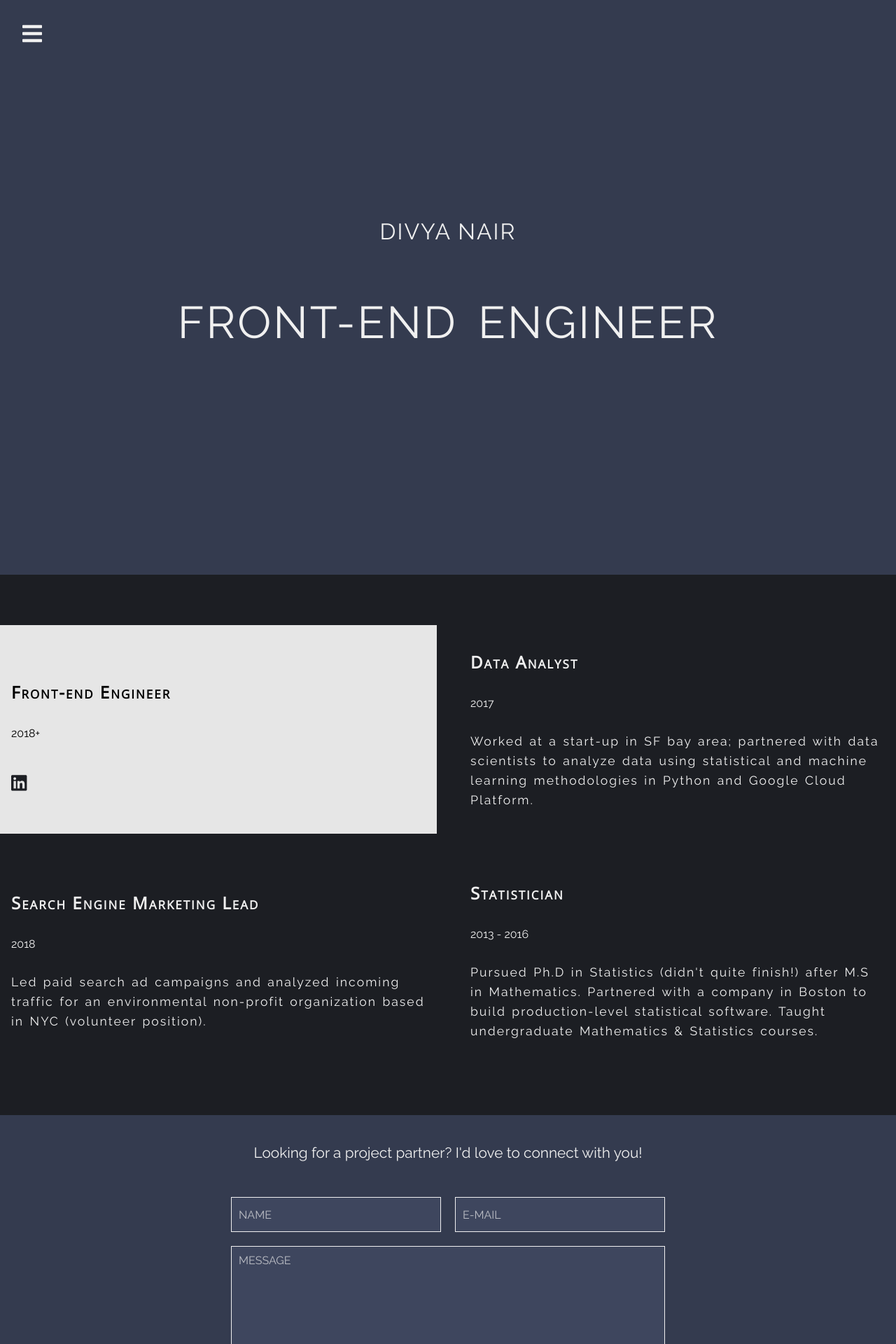
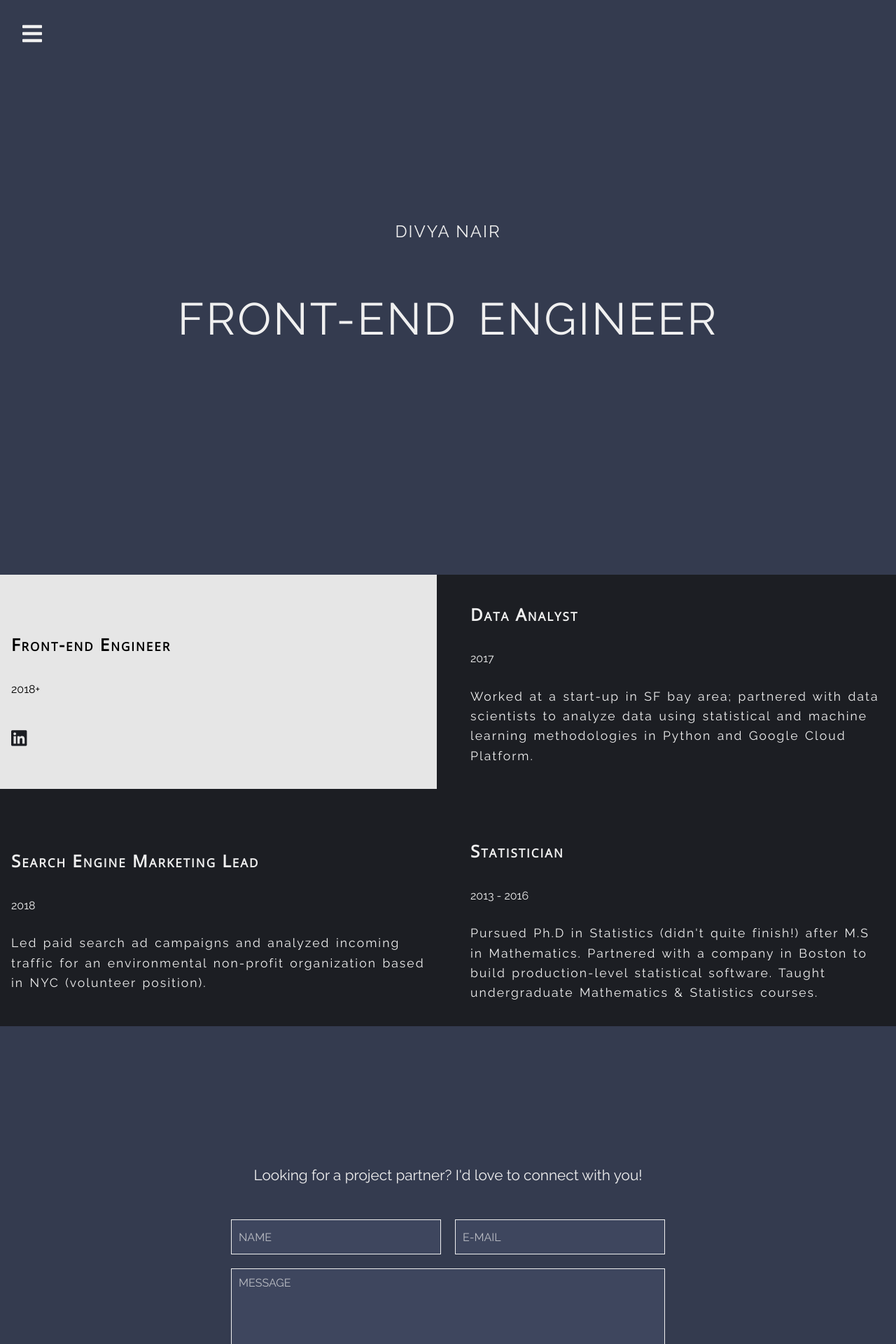
Before and after one commit to dsnair/personal-website, a React (Create React App) app: page / in a window 1280 px wide. Shown: the top 1920 px of the page at 70% size. Built offline with nearby package versions, Linux system fonts and the light colour scheme.

Commit message:
included smooth scrolling in navbar

```diff
--- a/src/App.js
+++ b/src/App.js
@@ -1,8 +1,6 @@
 import React, { Component } from "react";
-// import { BrowserRouter, Route, Switch } from "react-router-dom";
 
 import "./index.css";
-// import Nav from "./components/Nav";
 import Home from "./components/Home";
 import Background from "./components/Background";
 import Contact from "./components/Contact";
@@ -11,19 +9,12 @@ import Footer from "./components/Footer";
 class App extends Component {
   render() {
     return (
-      // <BrowserRouter>
-        <div>
-          <Home />
-          {/* <Switch>
-            <Route exact path="/" component={Home} />
-            <Route exact path="/background" component={Background} />
-            <Route exact path="/contact" component={Contact} />
-          </Switch> */}
-          <Background />
-          <Contact />
-          <Footer />
-        </div>
-      // </BrowserRouter>
+      <React.Fragment>
+        <Home />
+        <Background />
+        <Contact />
+        <Footer />
+      </React.Fragment>
     );
   }
 }
--- a/src/components/Background.css
+++ b/src/components/Background.css
@@ -1,41 +1,40 @@
-.bg {
+#bg {
   display: grid;
   grid-template-columns: repeat(2, 1fr);
   grid-template-rows: repeat(2, 1fr);
   grid-auto-flow: column;
   grid-gap: 2rem;
-  padding: 72px 0;
+  /* padding: 8vh 0; */
   background-color: rgb(28, 30, 35);
   color: rgb(240, 240, 240);
-  height: 85%;
 }
 
-.bg article:first-child {
+#bg article:first-child {
   background-color: rgb(230, 230, 230);
   color: #000;
 }
 
-.bg article {
+#bg article {
   display: flex;
   flex-direction: column;
   justify-content: center;
   padding: 1rem;
 }
 
-.bg h1 {
+#bg h1 {
   font-family: "Open Sans", sans-serif;
   font-variant: small-caps;
   font-size: 1.5em;
   letter-spacing: 2px;
 }
 
-.bg h2 {
+#bg h2 {
   font-family: "Raleway", serif;
   font-size: 1rem;
   font-weight: 100;
 }
 
-.bg p {
+#bg p {
   font-family: "Raleway", serif;
   font-size: 1.1em;
   font-weight: 100;
@@ -44,7 +43,7 @@
   line-height: 1.6;
 }
 
-.bg i {
+#bg i {
   color: rgb(28, 30, 35);
   font-size: 2vmax;
 }
--- a/src/components/Background.js
+++ b/src/components/Background.js
@@ -4,7 +4,7 @@ import "./Background.css";
 class Background extends Component {
   render() {
     return (
-      <main className="bg">
+      <section id="bg">
         <article>
           <h1>Front-end Engineer</h1>
           <h2>2018+</h2>
@@ -41,7 +41,7 @@ class Background extends Component {
             Mathematics & Statistics courses.
           </p>
         </article>
-      </main>
+      </section>
     );
   }
 }
--- a/src/components/Contact.css
+++ b/src/components/Contact.css
@@ -1,21 +1,21 @@
-.contact {
+#contact {
   display: flex;
   flex-direction: column;
   justify-content: center;
   align-items: center;
-  height: 92%;
   background-color: rgb(52, 59, 79);
   color: rgb(240, 240, 240);
+  height: 92vh;
 }
 
-.contact form {
+#contact form {
   display: grid;
   grid-template-columns: repeat(2, 1fr);
   grid-template-rows: 1.75fr 5fr 1fr;
   width: 50%;
 }
 
-.contact input {
+#contact input {
   outline: none;
   border: 1px solid rgb(240, 240, 240);
   padding: 10px;
@@ -26,7 +26,7 @@
   color: rgb(240, 240, 240);
 }
 
-.contact textarea {
+#contact textarea {
   grid-column: 1 / span 3;
   resize: none;
   outline: none;
@@ -39,14 +39,14 @@
   color: rgb(240, 240, 240);
 }
 
-.contact ::placeholder {
+#contact ::placeholder {
   color: rgb(240, 240, 240);
   font-family: "Raleway", serif;
   text-transform: uppercase;
   opacity: 0.7;
 }
 
-.contact button {
+#contact button {
   grid-column: 1 / span 3;
   justify-self: center;
   height: 5vh;
@@ -59,14 +59,14 @@
   color: rgb(28, 30, 35);
 }
 
-.contact button:hover {
+#contact button:hover {
   background-color: #3e465e;
   color: rgb(240, 240, 240);
   border: 1px solid rgb(240, 240, 240);
   cursor: pointer;
 }
 
-.contact p {
+#contact p {
   font-family: "Raleway", sans-serif;
   font-size: 1.3em;
   text-align: center;
--- a/src/components/Contact.js
+++ b/src/components/Contact.js
@@ -4,7 +4,7 @@ import "./Contact.css";
 class Contact extends Component {
   render() {
     return (
-      <main className="contact">
+      <section id="contact">
         <p>Looking for a project partner? I'd love to connect with you!</p>
         <form>
           <input type="text" name="name" placeholder="Name" required />
@@ -12,7 +12,7 @@ class Contact extends Component {
           <textarea type="text" name="msg" placeholder="Message" required />
           <button type="submit">Send</button>
         </form>
-      </main>
+      </section>
     );
   }
 }
--- a/src/components/Home.css
+++ b/src/components/Home.css
@@ -1,11 +1,11 @@
-.home {
+#home {
   display: flex;
   flex-direction: column;
   height: 100%;
   background-color: rgb(52, 59, 79);
 }
 
-.home header {
+#home header {
   display: flex;
   flex-direction: column;
   height: 100vh;
@@ -17,7 +17,7 @@
   margin-top: -75px;
 }
 
-.home h1 {
+#home h1 {
   font-weight: 500;
   letter-spacing: 2px;
   position: relative;
@@ -36,19 +36,19 @@
   }
 }
 
-.home h2 {
+#home h2 {
   font-size: 4em;
   font-weight: 400;
   letter-spacing: 3px;
   word-spacing: 10px;
 }
 
-.home i {
+#home i {
   color: rgb(240, 240, 240);
   font-size: 2em;
   padding: 1em;
 }
 
-.home i:hover {
+#home i:hover {
   cursor: pointer;
 }
--- a/src/components/Home.js
+++ b/src/components/Home.js
@@ -1,33 +1,33 @@
 import React, { Component } from "react";
 import Nav from "./Nav";
+import "./Nav.css";
 import "./Home.css";
 
 class Home extends Component {
-  constructor(props) {
-    super(props);
-    this.state = { menu: false };
-    this.closeMenu = this.closeMenu.bind(this);
-  }
+  state = {
+    navVisible: false
+  };
 
-  closeMenu() {
-    this.setState({ menu: false });
-  }
-
-  openMenu() {
-    this.setState({ menu: true });
+  navStatus() {
+    this.setState({
+      navVisible: !this.state.navVisible
+    });
   }
 
   render() {
     return (
       <React.Fragment>
-        <Nav menu={this.state.menu} closeMenu={this.closeMenu} />
-        <main className="home">
-          <i className="fas fa-bars" onClick={() => this.openMenu()} />
+        <Nav
+          navVisible={this.state.navVisible}
+          navStatus={this.navStatus.bind(this)}
+        />
+        <section id="home">
+          <i className="fas fa-bars" onClick={() => this.navStatus()} />
           <header>
             <h1>Divya Nair</h1>
             <h2>Front-end Engineer</h2>
           </header>
-        </main>
+        </section>
       </React.Fragment>
     );
   }
--- a/src/components/Nav.css
+++ b/src/components/Nav.css
@@ -11,7 +11,7 @@
   width: 0;
 }
 
-#navbar {
+.navbar {
   display: inline-flex;
   justify-content: space-around;
   align-items: center;
@@ -20,7 +20,7 @@
   transition: all 1s ease-in-out;
 }
 
-#navbar a {
+.navbar a {
   text-decoration: none;
   color: rgb(28, 30, 35);
   font-family: "Open Sans", serif;
@@ -30,18 +30,18 @@
   transition: 0.5s;
 }
 
-#navbar a:hover {
+.navbar a:hover {
   border: 1px solid rgb(28, 30, 35);
   padding: 1em;
 }
 
-#navbar i {
+.navbar i {
   color: rgb(28, 30, 35);
   font-size: 1.5em;
   transition: 0.5s;
 }
 
-#navbar i:hover {
+.navbar i:hover {
   cursor: pointer;
   border: 1px solid #000;
   padding: 0.75em;
--- a/src/components/Nav.js
+++ b/src/components/Nav.js
@@ -2,13 +2,22 @@ import React, { Component } from "react";
 import "./Nav.css";
 
 class Nav extends Component {
+  handleClick = (id, block) => {
+    document
+      .getElementById(id)
+      .scrollIntoView({ behavior: "smooth", block });
+  };
   render() {
     return (
-      <nav id="navbar" className={this.props.menu ? "navbar-open" : "navbar-close"}>
-        <i className="fas fa-times" onClick={this.props.closeMenu}></i>
-        <a href="#home">Home</a>
-        <a href="#bg">Background</a>
-        <a href="#contact">Contact</a>
+      <nav
+        className={`navbar ${
+          this.props.navVisible ? "navbar-open" : "navbar-close"
+        }`}
+      >
+        <i className="fas fa-times" onClick={() => this.props.navStatus()} />
+        <a onClick={() => this.handleClick("home", "center")}>Home</a>
+        <a onClick={() => this.handleClick("bg", "center")}>Background</a>
+        <a onClick={() => this.handleClick("contact", "start")}>Contact</a>
       </nav>
     );
   }
--- a/src/index.js
+++ b/src/index.js
@@ -1,11 +1,5 @@
 import React from "react";
 import ReactDOM from "react-dom";
-import { BrowserRouter } from "react-router-dom";
 import App from "./App.js";
 
-ReactDOM.render(
-  <BrowserRouter>
-    <App />
-  </BrowserRouter>,
-  document.getElementById("root")
-);
+ReactDOM.render(<App />, document.getElementById("root"));
```
Also changed, not shown: public/index.html (+0 -9 lines), 1 other file (tests, documents, lock files or other folders).
